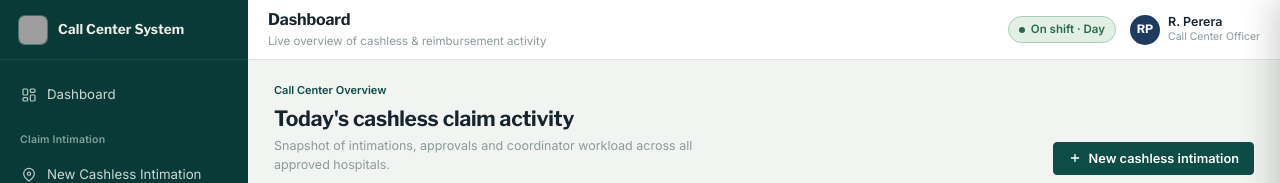
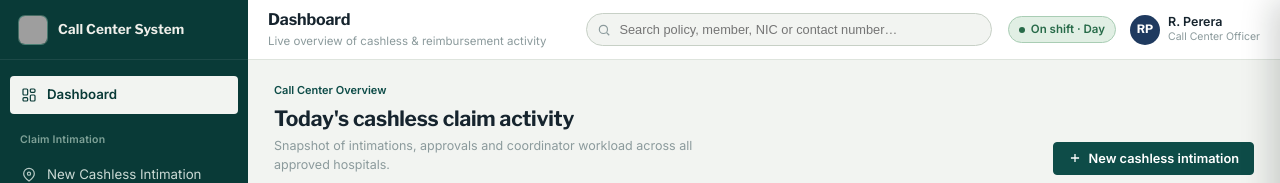
Before and after one commit to ravindujayaweera99/call-center-test, a plain HTML site: page index.html in a window 1280 px wide. Shown: the top 183 px of the page. Drawn offline with nearby package versions, Linux system fonts and the light colour scheme; grey boxes are pictures that could not be loaded.

Commit message:
Uncomment quick search div in index.html

```diff
--- a/index.html
+++ b/index.html
@@ -95,10 +95,10 @@
       <h1 id="topbar-title">Dashboard</h1>
       <div class="subtitle" id="topbar-sub">Live overview of cashless &amp; reimbursement activity</div>
     </div>
-    <!-- <div class="quick-search">
+    <div class="quick-search">
       <svg viewBox="0 0 24 24" fill="none" stroke="currentColor" stroke-width="2"><circle cx="11" cy="11" r="7"/><path d="M21 21l-4.3-4.3"/></svg>
       <input type="text" id="global-search" placeholder="Search policy, member, NIC or contact number…">
-    </div> -->
+    </div>
     <div class="topbar-right">
       <div class="shift-badge"><span class="dot"></span> On shift · Day</div>
       <div class="officer">
```
